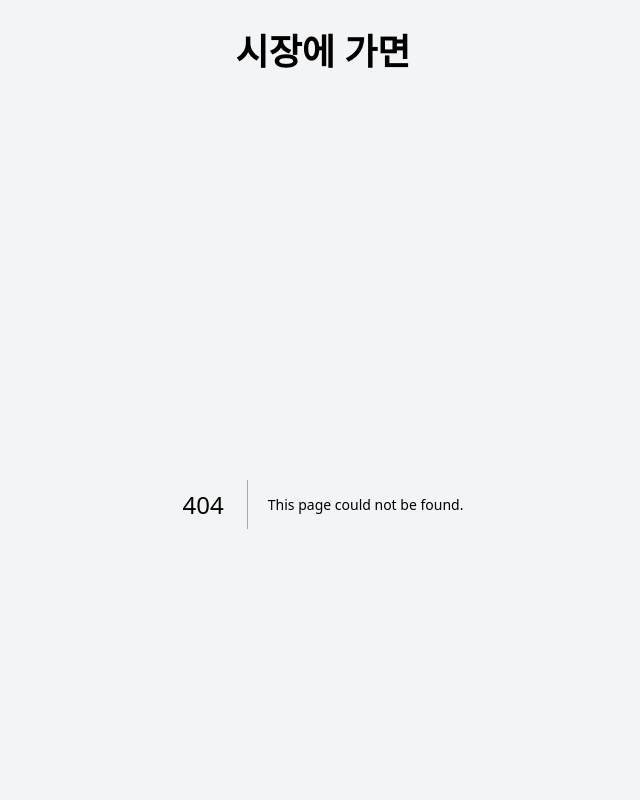
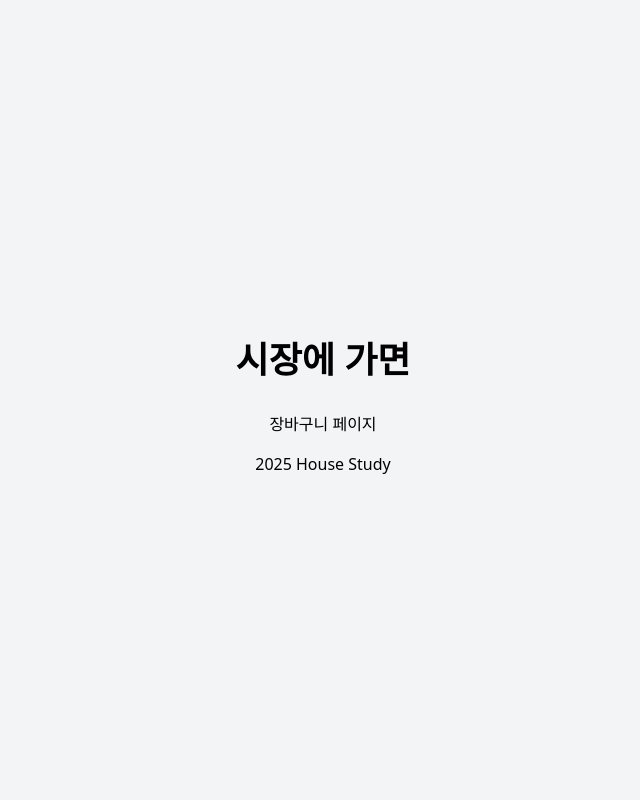
Before and after one commit to house-study/guddnboy-market, a Next.js app: page /cart in a window 1280 px wide. Before the commit this address had no page. Shown: the top 800 px of the page, without its empty margins (317-957 px from the left). Built offline with nearby package versions, Linux system fonts and the light colour scheme.

Commit message:
feat: 장바구니 페이지 생성

```diff
--- /dev/null
+++ b/src/pages/cart/index.tsx
@@ -0,0 +1,3 @@
+export default function CartPage() {
+  return <div>장바구니 페이지</div>;
+}
```
